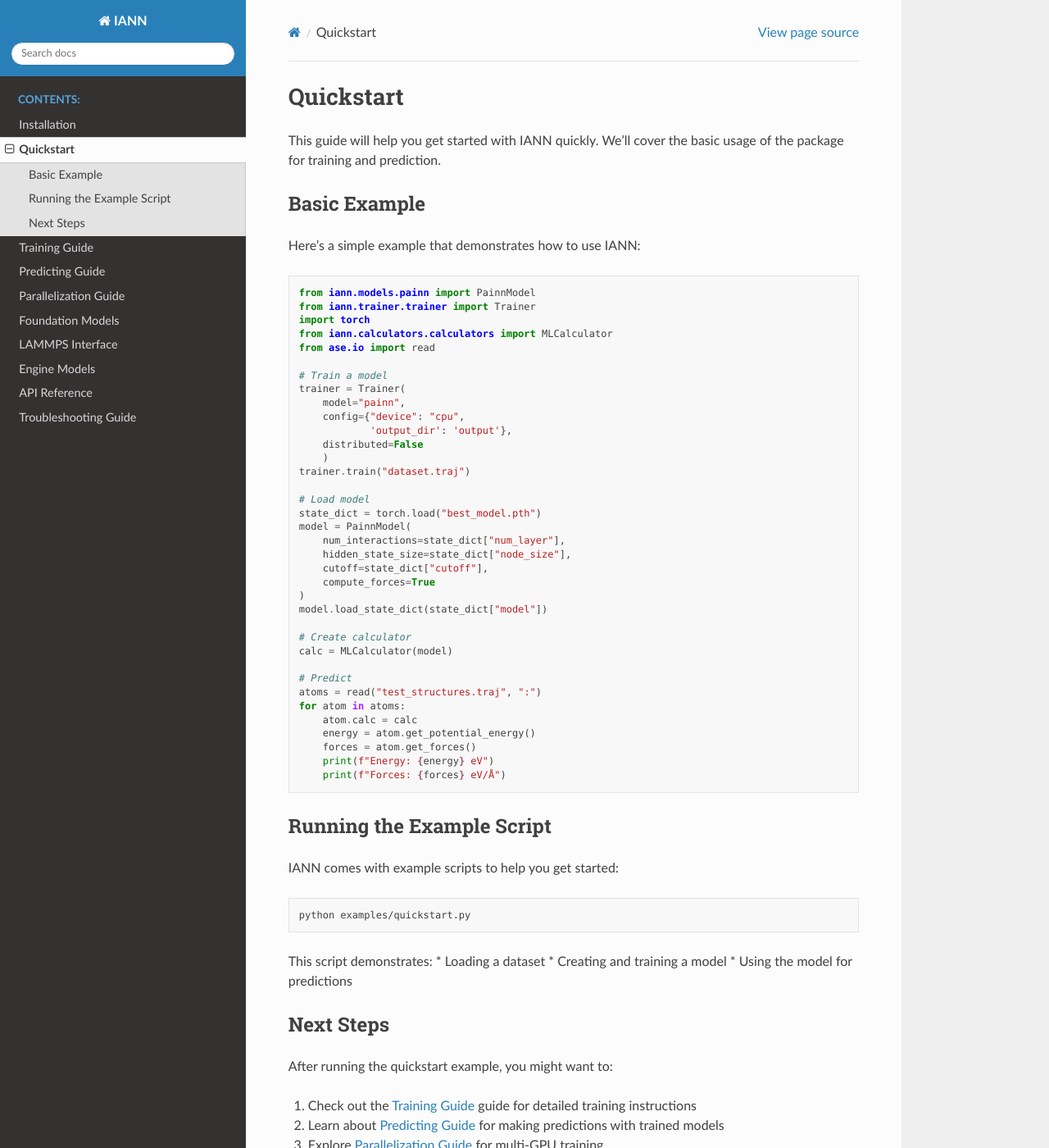
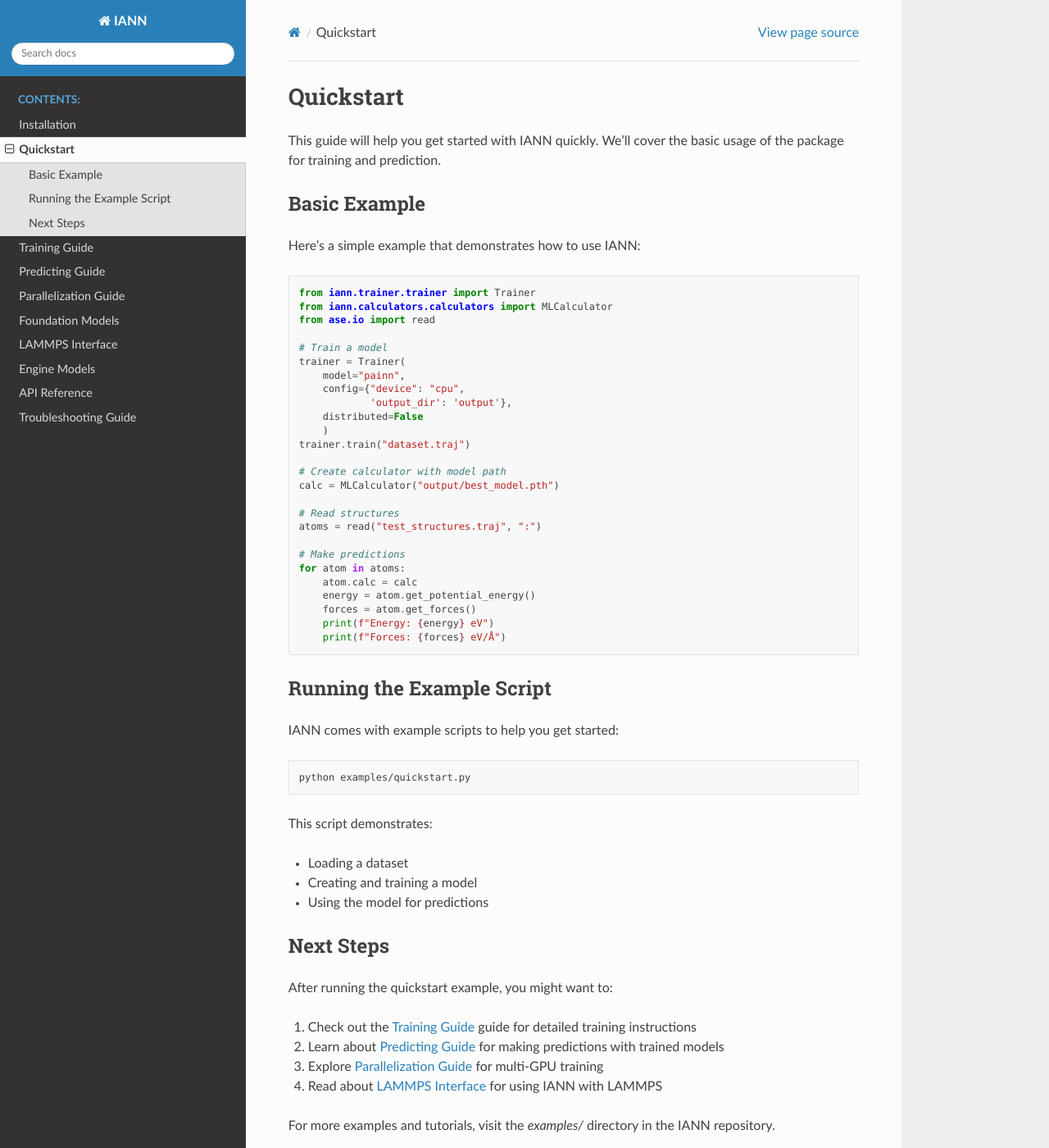
Before and after one commit to changzhiai/IANN, a Sphinx documentation site: the page built from docs/source/quickstart.rst, in a window 1280 px wide and 1400 px high. Shown: the whole window at 82% size. Built offline with Sphinx 7.4.7 and the Read the Docs theme 3.1.0, drawn with Linux system fonts in a browser that asks for light colours.

Commit message:
Update quickstart

```diff
--- a/docs/source/foundation_models.rst
+++ b/docs/source/foundation_models.rst
@@ -1,5 +1,8 @@
 Foundation Models
 =================
+
+Foundation models in future
+---------------------------
 
 Foundation models (pre-trained models) will be provided in future releases. These models are intended to accelerate downstream tasks such as property prediction or molecular dynamics by leveraging knowledge learned from large-scale datasets.
 
--- a/docs/source/quickstart.rst
+++ b/docs/source/quickstart.rst
@@ -10,9 +10,7 @@ Here's a simple example that demonstrates how to use IANN:
 
 .. code-block:: python
 
-    from iann.models.painn import PainnModel
     from iann.trainer.trainer import Trainer
-    import torch
     from iann.calculators.calculators import MLCalculator
     from ase.io import read
 
@@ -25,21 +23,13 @@ Here's a simple example that demonstrates how to use IANN:
         )
     trainer.train("dataset.traj")
 
-    # Load model
-    state_dict = torch.load("best_model.pth")
-    model = PainnModel(
-        num_interactions=state_dict["num_layer"],
-        hidden_state_size=state_dict["node_size"],
-        cutoff=state_dict["cutoff"],
-        compute_forces=True
-    )
-    model.load_state_dict(state_dict["model"])
+    # Create calculator with model path
+    calc = MLCalculator("output/best_model.pth")
 
-    # Create calculator
-    calc = MLCalculator(model)
+    # Read structures
+    atoms = read("test_structures.traj", ":")
 
-    # Predict
-    atoms = read("test_structures.traj", ":")
+    # Make predictions
     for atom in atoms:
         atom.calc = calc
         energy = atom.get_potential_energy()
@@ -57,6 +47,7 @@ IANN comes with example scripts to help you get started:
    python examples/quickstart.py
 
 This script demonstrates:
+
 * Loading a dataset
 * Creating and training a model
 * Using the model for predictions
```
Also changed, not shown: 1 other file.
